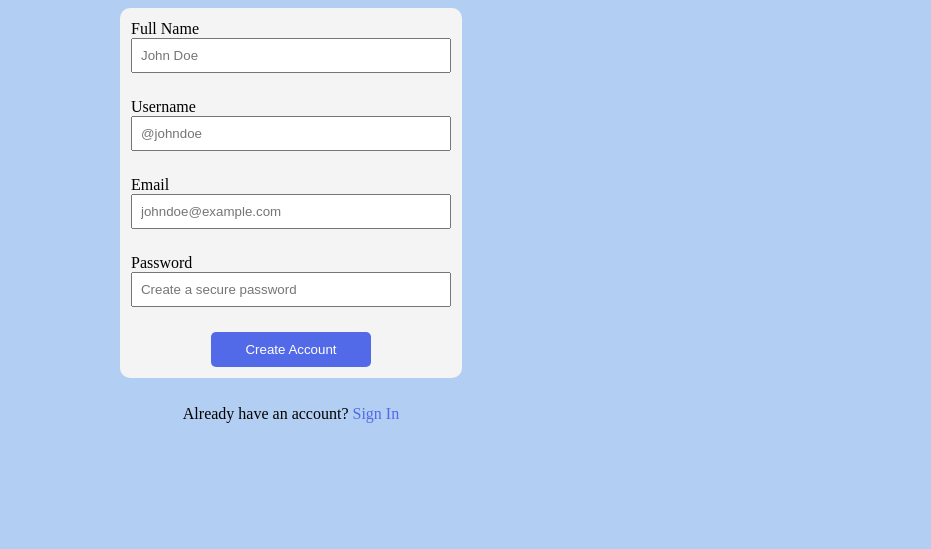
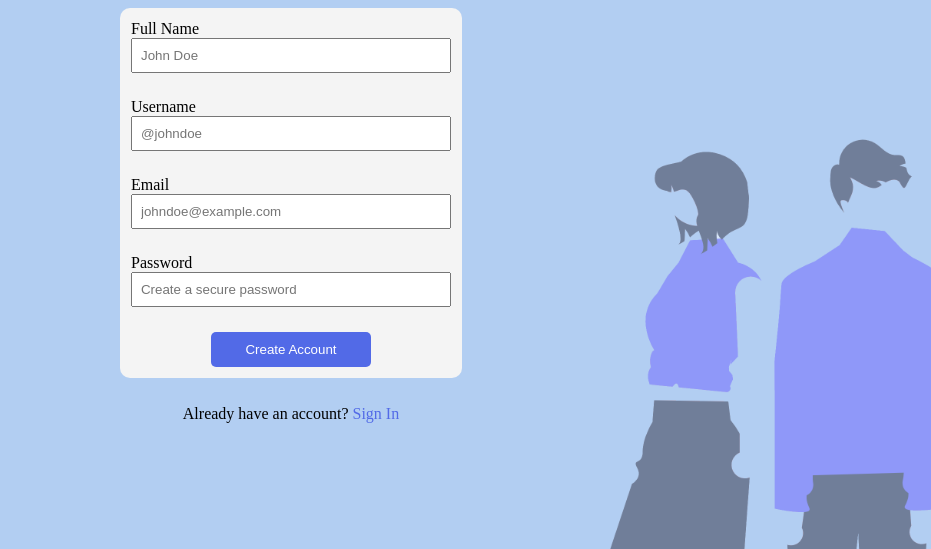
Before and after one commit to Sublimeful/SparkHacks-2025, a website: page app/public/signup/index.html in a window 1280 px wide. Shown: the part 251-800 px from the top of the page, without its empty margins (349-1280 px from the left). Drawn offline with Linux system fonts and the light colour scheme.

Commit message:
Add image to bottom right corner

```diff
--- a/app/public/signup/index.css
+++ b/app/public/signup/index.css
@@ -77,3 +77,13 @@ a {
 a:hover {
     text-decoration: underline;
 }
+
+#people {
+    position: absolute;
+    display: flex;
+    height: auto;
+    opacity: 0.5;
+    bottom: 0px;
+    right: 0px;
+    width: 30vw;
+}
--- a/app/public/signup/index.html
+++ b/app/public/signup/index.html
@@ -4,6 +4,7 @@
     <link rel="stylesheet" href="index.css">
 </head>
 <body>
+    <img src="../assets/user_signup.png" id="people">
     <div id="headers">
         <h1>Create your account</h1>
         <h2>Join to discover and support local businesses</h2>
```
